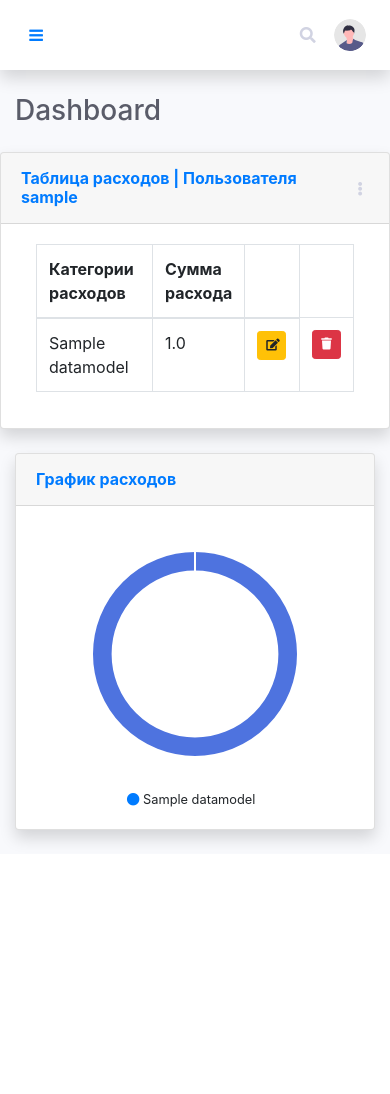
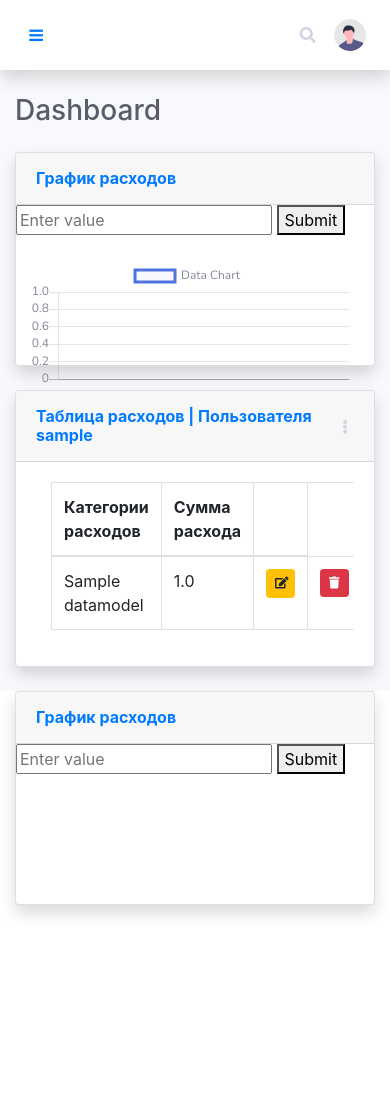
Before and after one commit to Max1My/Atlas, a Django app: page / in a window 390 px wide; the page is wider, and only the part inside the window is pictured. Before the commit the page ends 846 px from the top of that part, so only its background shows below. Run offline with Django 4.2, Linux system fonts and the light colour scheme; a user stored in the database is signed in; tables that the repository leaves empty hold one stand-in row (values such as "Sample post"); some libraries are stand-ins or nearby versions.

Commit message:
add graphs

```diff
--- a/atlas/mainapp/templates/mainapp/base.html
+++ b/atlas/mainapp/templates/mainapp/base.html
@@ -25,6 +25,8 @@
 <link rel="stylesheet" href="https://stackpath.bootstrapcdn.com/bootstrap/4.5.0/css/bootstrap.min.css">
 <link rel="stylesheet" href="https://fonts.googleapis.com/icon?family=Material+Icons">
 <link rel="stylesheet" href="https://maxcdn.bootstrapcdn.com/font-awesome/4.7.0/css/font-awesome.min.css">
+    <link rel="stylesheet" href="https://cdnjs.cloudflare.com/ajax/libs/Chart.js/2.8.0/Chart.min.css"
+        integrity="sha256-aa0xaJgmK/X74WM224KMQeNQC2xYKwlAt08oZqjeF0E=" crossorigin="anonymous" />
 <script src="https://code.jquery.com/jquery-3.5.1.min.js"></script>
 <script src="https://cdn.jsdelivr.net/npm/popper.js@1.16.0/dist/umd/popper.min.js"></script>
 <script src="https://stackpath.bootstrapcdn.com/bootstrap/4.5.0/js/bootstrap.min.js"></script>
@@ -33,7 +35,8 @@
 <script src="https://stackpath.bootstrapcdn.com/bootstrap/4.5.0/js/bootstrap.min.js"></script>
 <!--<link href="https://maxcdn.bootstrapcdn.com/bootstrap/3.3.0/css/bootstrap.min.css" rel="stylesheet" id="bootstrap-css">-->
 <script src="https://maxcdn.bootstrapcdn.com/bootstrap/3.3.0/js/bootstrap.min.js"></script>
-<script src="https://code.jquery.com/jquery-1.11.1.min.js"></script>
+
+    <script src="https://code.jquery.com/jquery-3.3.1.min.js"></script>
 
 <script src="https://cdn.datatables.net/1.10.16/js/jquery.dataTables.min.js"></script>
 <script src="https://cdn.datatables.net/1.10.16/js/dataTables.bootstrap4.min.js"></script>
@@ -199,6 +202,8 @@
     <script src="{% static 'js/sb-admin-2.min.js' %}"></script>
 
     <!-- Page level plugins -->
+    <script src="https://cdnjs.cloudflare.com/ajax/libs/Chart.js/2.8.0/Chart.min.js"
+        integrity="sha256-Uv9BNBucvCPipKQ2NS9wYpJmi8DTOEfTA/nH2aoJALw=" crossorigin="anonymous"></script>
     <script src="{% static 'vendor/chart.js/Chart.min.js' %}"></script>
 
     <!-- Page level custom scripts -->
--- /dev/null
+++ b/atlas/mainapp/templates/mainapp/chart.html
@@ -0,0 +1,85 @@
+{% block chart %}
+<div class="col-xl-8 col-lg-7">
+    <div class="card shadow mb-4">
+        <!-- Card Header - Dropdown -->
+        <div class="card-header py-3 d-flex flex-row align-items-center justify-content-between">
+            <h6 class="m-0 font-weight-bold text-primary">График расходов</h6>
+        </div>
+        <!-- Card Body -->
+        <div class="chart-area">
+            <div class="chartjs-size-monitor">
+                <div class="chartjs-size-monitor-expand">
+                    <div class=""></div>
+                </div>
+                <div class="chartjs-size-monitor-shrink">
+                    <div class=""></div>
+                </div>
+            </div>
+            <form method="GET">
+                <input type="text" placeholder="Enter value" name="value-field" id="value-field">
+                <button id="submit">Submit</button>
+            </form>
+            <canvas id="myAreaChart" style="display: block; width: 629px; height: 320px;" width="629" height="320"
+                    class="chartjs-render-monitor"></canvas>
+        </div>
+    </div>
+</div>
+{% endblock chart%}
+
+{%block scripts%}
+    <script>
+        $(document).ready(function () {
+            const ctx = document.getElementById('myAreaChart').getContext('2d');
+            const myChart = new Chart(ctx, {
+                type: 'line',
+                data: {
+                    labels: [], //dummy initial labels
+                    datasets: [{
+                        label: 'Data Chart',
+                        lineTension: 0.3,
+                        backgroundColor: "rgba(78, 115, 223, 0.05)",
+                        borderColor: "rgba(78, 115, 223, 1)",
+                        pointRadius: 3,
+                        pointBackgroundColor: "rgba(78, 115, 223, 1)",
+                        pointBorderColor: "rgba(78, 115, 223, 1)",
+                        pointHoverRadius: 3,
+                        pointHoverBackgroundColor: "rgba(78, 115, 223, 1)",
+                        pointHoverBorderColor: "rgba(78, 115, 223, 1)",
+                        pointHitRadius: 10,
+                        pointBorderWidth: 2,
+                        data: [], //dummy initial data
+                    }]
+                },
+                options: {
+                    maintainAspectRatio: false,
+                    layout: {
+                        padding: {
+                            left: 10,
+                            right: 25,
+                            top: 25,
+                            bottom: 0
+                    }
+                },
+
+
+                    responsive: false, //to define specific size
+                }
+            });
+            $('#submit').click(function (e) {
+                $.ajax({
+                    url: '',
+                    type: 'GET',
+                    data: {
+                        val: $('#value-field').val()
+                    },
+                    success: function (response) {
+                        myChart.data.datasets[0].data.push(response.data);
+                        myChart.data.labels.push(myChart.data.labels.at(-1) + 1);
+                        myChart.update()
+                    }
+                })
+                e.preventDefault();
+            })
+        })
+    </script>
+{%endblock scripts%}
--- a/atlas/mainapp/templates/mainapp/index.html
+++ b/atlas/mainapp/templates/mainapp/index.html
@@ -1,6 +1,75 @@
 {% extends 'mainapp/base.html' %}
 {% load mainapp_extras %}
 {% block content %}
+{% if user.id == 1 %}
+{% for user in users %}
+
+{% block chart %}
+{% include 'mainapp/chart.html' %}
+{% endblock %}
+<div class="col-xl-4 col-lg-5">
+<div class="card shadow mb-4">
+                            <!-- Card Header - Dropdown -->
+                                <div class="card-header py-3 d-flex flex-row align-items-center justify-content-between">
+                                    <h6 class="m-0 font-weight-bold text-primary">Таблица расходов | Пользователя {{ user.username }}</h6>
+                                    <div class="dropdown no-arrow">
+                                        <a class="dropdown-toggle" href="#" role="button" id="dropdownMenuLink" data-toggle="dropdown" aria-haspopup="true" aria-expanded="false">
+                                            <i class="fas fa-ellipsis-v fa-sm fa-fw text-gray-400"></i>
+                                        </a>
+                                        <div class="dropdown-menu dropdown-menu-right shadow animated--fade-in" aria-labelledby="dropdownMenuLink" style="">
+                                            <div class="dropdown-header">Редактирование:</div>
+                                            <a class="dropdown-item" href="/addnew/{{ user.id }}">Создать новую</a>
+                                        </div>
+                                    </div>
+                                </div>
+                        <div class="card-body">
+                            <div class="table-responsive">
+                                <div id="dataTable_wrapper" class="dataTables_wrapper dt-bootstrap4">
+                                    <div class="row">
+                                        <div class="col-sm-12 col-md-6">
+                                        </div>
+                                    </div>
+                                    <div class="">
+                                        <div class="col-sm-12">
+                                        <table class="table table-bordered dataTable" id="dataTable" width="100%" cellspacing="0" role="grid" aria-describedby="dataTable_info" style="width: 100%;">
+                                    <thead>
+                                        <tr role="row">
+                                            <th class="sorting" tabindex="0" aria-controls="dataTable" rowspan="1" colspan="1" aria-label="Position: activate to sort column ascending" style="width: 181px;">
+                                                Категории расходов
+                                            </th>
+                                            <th class="sorting" tabindex="0" aria-controls="dataTable" rowspan="1" colspan="1" aria-label="Salary: activate to sort column ascending" style="width: 67px;">
+                                                Сумма расхода
+                                            </th>
+                                            <th class="sorting" tabindex="0" aria-controls="dataTable" rowspan="1" colspan="1" aria-label="Salary: activate to sort column ascending" style="width: 67px;">
+
+                                            </th>
+                                        </tr>
+                                    </thead>
+                                    <tbody>
+                                    {% get_employee user=user.id as employees %}
+                                    {% for employee in employees %}
+                                    <tr class="odd">
+                                            <td class="sorting_1">{{ employee.category_name }}</td>
+                                            <td>{{ employee.current }}</td>
+                                            <td><a href="/update/{{ employee.id }}" class="btn btn-warning btn-circle btn-sm">
+                                        <i class="fas fa-edit"></i>
+                                    </a></td>
+                                            <td><a href="/delete/{{ employee.id }}" class="btn btn-danger btn-circle btn-sm">
+                                        <i class="fas fa-trash"></i>
+                                    </a></td>
+                                        </tr>
+                                    {% endfor %}
+                                    </tbody>
+                                </table>
+                                </div>
+                                </div>
+                                </div>
+                            </div>
+                        </div>
+                    </div>
+</div>
+{% endfor %}
+{% else %}
 <div class="card shadow mb-4">
                             <!-- Card Header - Dropdown -->
                                 <div class="card-header py-3 d-flex flex-row align-items-center justify-content-between">
@@ -71,6 +140,7 @@
                                         <canvas id="myPieChart" width="551" height="245" style="display: block; width: 551px; height: 245px;" class="chartjs-render-monitor"></canvas>
                                     </div>
                                     <div class="mt-4 text-center small">
+                                        {% get_employee user=user.id as employees %}
                                         {% for employee in employees %}
                                         <span class="mr-2">
                                             <i class="fas fa-circle text-primary"></i> {{ employee.category_name }}
@@ -80,41 +150,8 @@
                                 </div>
                             </div>
                         </div>
+{% endif %}
 {% endblock %}
 {% block scripts %}
-<script>
-Chart.defaults.global.defaultFontFamily = 'Nunito', '-apple-system,system-ui,BlinkMacSystemFont,"Segoe UI",Roboto,"Helvetica Neue",Arial,sans-serif';
-Chart.defaults.global.defaultFontColor = '#858796';
-// Pie Chart Example
-var ctx = document.getElementById("myPieChart");
-var myPieChart = new Chart(ctx, {
-  type: 'doughnut',
-  data: {
-    labels: [{%for employee in employees%}'{{employee.category_name}}',{%endfor%}],
-    datasets: [{
-      data: [{%for employee in employees%}{{employee.current}},{%endfor%}],
-      backgroundColor: ['#4e73df', '#1cc88a', '#36b9cc'],
-      hoverBackgroundColor: ['#2e59d9', '#17a673', '#2c9faf'],
-      hoverBorderColor: "rgba(234, 236, 244, 1)",
-    }],
-  },
-  options: {
-    maintainAspectRatio: false,
-    tooltips: {
-      backgroundColor: "rgb(255,255,255)",
-      bodyFontColor: "#858796",
-      borderColor: '#dddfeb',
-      borderWidth: 1,
-      xPadding: 15,
-      yPadding: 15,
-      displayColors: false,
-      caretPadding: 10,
-    },
-    legend: {
-      display: false
-    },
-    cutoutPercentage: 80,
-  },
-});
-</script>
+{% include 'mainapp/chart.html' %}
 {% endblock %}
--- a/atlas/mainapp/templatetags/mainapp_extras.py
+++ b/atlas/mainapp/templatetags/mainapp_extras.py
@@ -4,6 +4,6 @@
 register = template.Library()
 
 
-@register.filter
-def in_employees(user):
-    return DataModel.objects.get(sts=user)
+@register.simple_tag()
+def get_employee(user):
+    return DataModel.objects.filter(sts=user)
--- a/atlas/mainapp/views.py
+++ b/atlas/mainapp/views.py
@@ -3,6 +3,10 @@
 from mainapp.mixin import BaseClassContextMixin, CustomDispatchMixin
 from django.shortcuts import render, redirect
 from django.contrib.auth.decorators import login_required
+from django.contrib.auth.models import User
+from django.http.request import HttpRequest
+from django.views.generic import View
+from django.http import JsonResponse
 
 from .models import DataModel
 from .forms import TableForm
@@ -20,13 +24,32 @@
         return super(TableCreateView, self).form_valid(form)
 
 
-@login_required(login_url='/auth/login/')
+
 def index(request):
-    employees = DataModel.objects.filter(sts=request.user.id)
-    content = {
-        'employees': employees,
-    }
+    if request.method == 'GET' and 'van' in request.GET:
+        value = request.GET['val']
+        if value is not None and value != '':
+            value = float(request.GET.get('val'))
+            value += 0
+            return JsonResponse({'data': value}, status=200)
+
+    if request.user.id == 1:
+            users = User.objects.all()
+            employees = DataModel.objects.all()
+            content = {
+                'users': users,
+                'employees': employees
+            }
+    else:
+            employees = DataModel.objects.filter(sts=request.user.id)
+            content = {
+                'employees': employees,
+            }
     return render(request, "mainapp/index.html", content)
+
+
+def post(self, request: HttpRequest):
+    return render(request, 'mainapp/index.html')
 
 
 @login_required(login_url='/auth/login/')
```
Also changed, not shown: atlas/mainapp/forms.py (line endings or trailing spaces).
